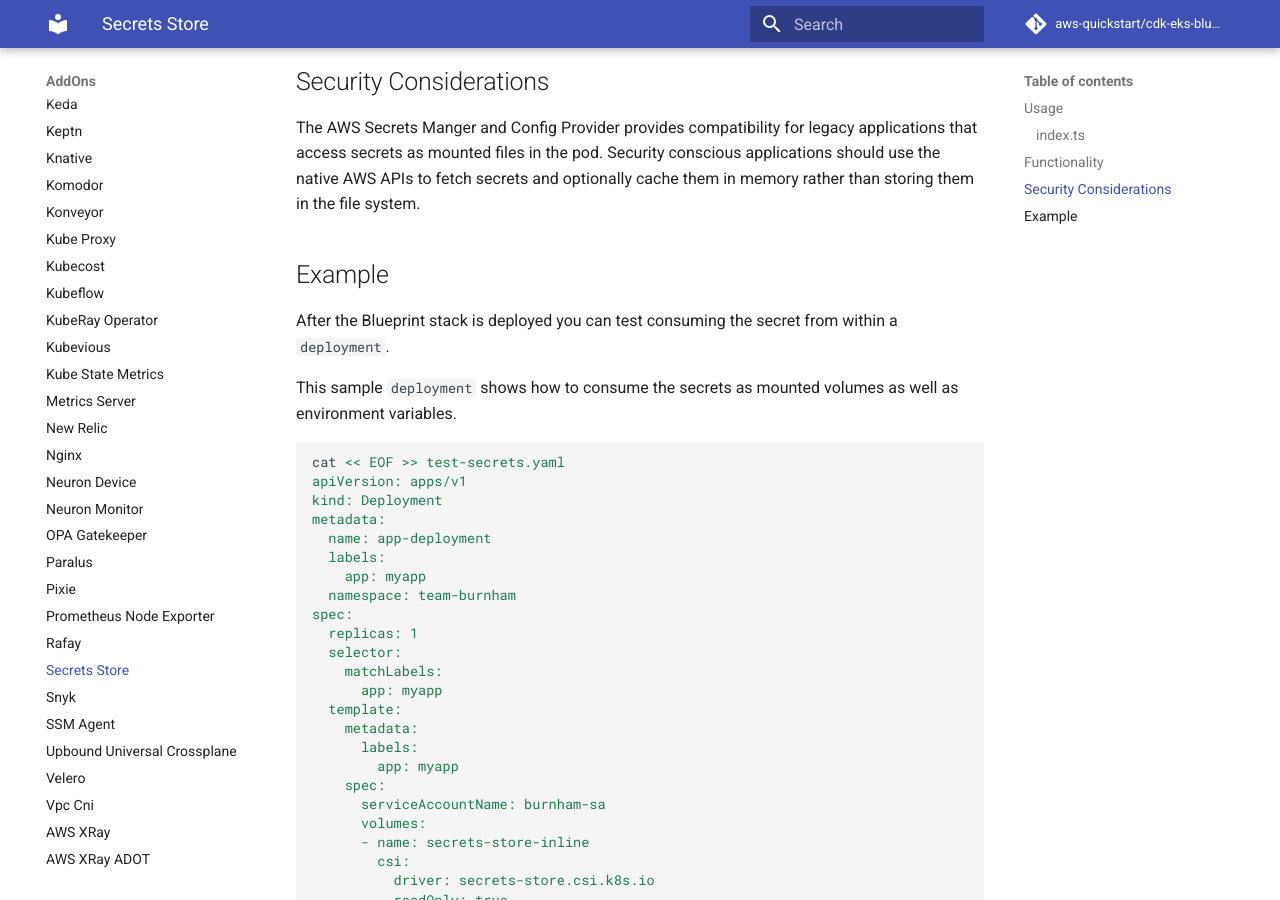
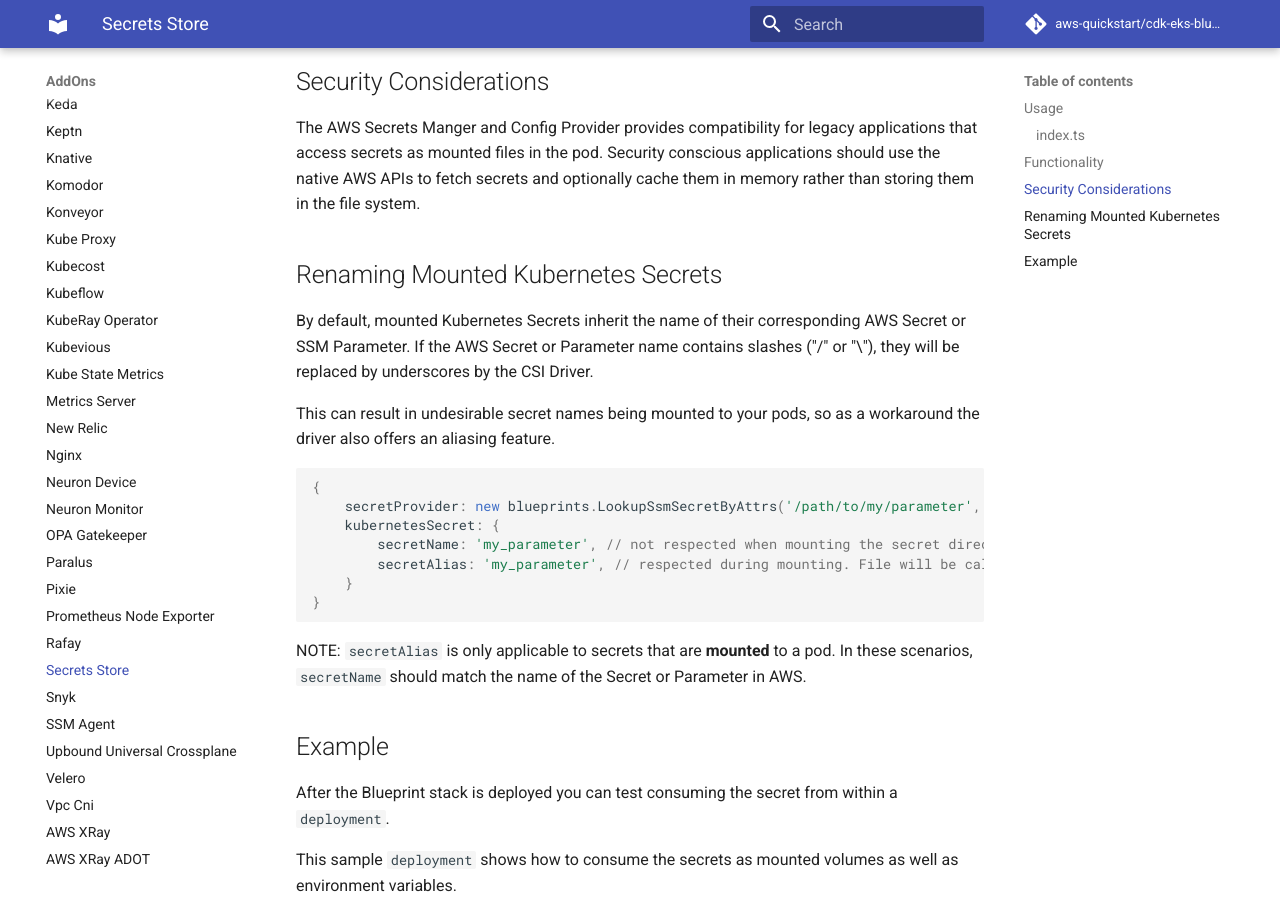
Before and after one commit to aws-quickstart/cdk-eks-blueprints, an MkDocs documentation site: the page built from docs/addons/secrets-store.md, in a window 1280 px wide and 900 px high, scrolled down 1786 px. Built offline with MkDocs 1.6.1 and Material for MkDocs 9.7.7, drawn with Linux system fonts in a browser that asks for light colours; comment, search, counter and statistics services are not loaded.

Commit message:
docs(secret-store): describe secretAlias input

````diff
--- a/docs/addons/secrets-store.md
+++ b/docs/addons/secrets-store.md
@@ -68,6 +68,24 @@
 ## Security Considerations
 
 The AWS Secrets Manger and Config Provider provides compatibility for legacy applications that access secrets as mounted files in the pod. Security conscious applications should use the native AWS APIs to fetch secrets and optionally cache them in memory rather than storing them in the file system.
+
+## Renaming Mounted Kubernetes Secrets
+
+By default, mounted Kubernetes Secrets inherit the name of their corresponding AWS Secret or SSM Parameter. If the AWS Secret or Parameter name contains slashes ("/" or "\"), they will be replaced by underscores by the CSI Driver.
+
+This can result in undesirable secret names being mounted to your pods, so as a workaround the driver also offers an aliasing feature.
+
+```typescript
+{
+    secretProvider: new blueprints.LookupSsmSecretByAttrs('/path/to/my/parameter', 1),
+    kubernetesSecret: {
+        secretName: 'my_parameter', // not respected when mounting the secret directly to the pod, and will result in sync errors during pod init
+        secretAlias: 'my_parameter', // respected during mounting. File will be called "my_parameter" instead of "_path_to_my_parameter"
+    }
+}
+```
+
+NOTE: `secretAlias` is only applicable to secrets that are **mounted** to a pod. In these scenarios, `secretName` should match the name of the Secret or Parameter in AWS.
 
 ## Example
 
````
